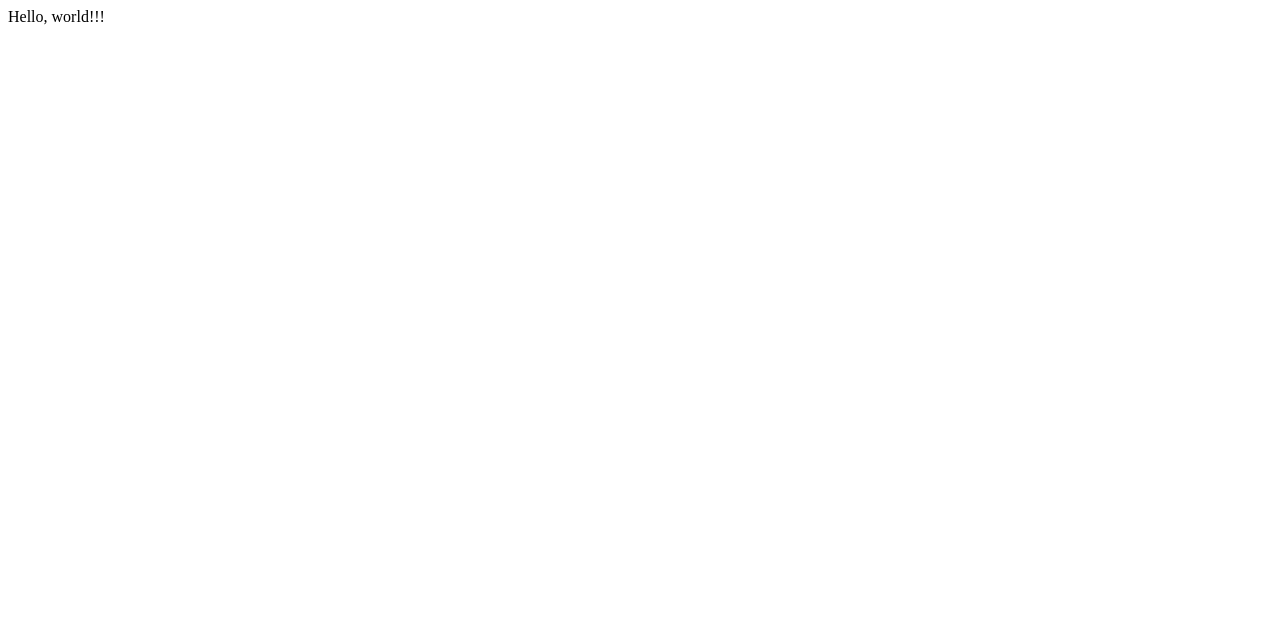
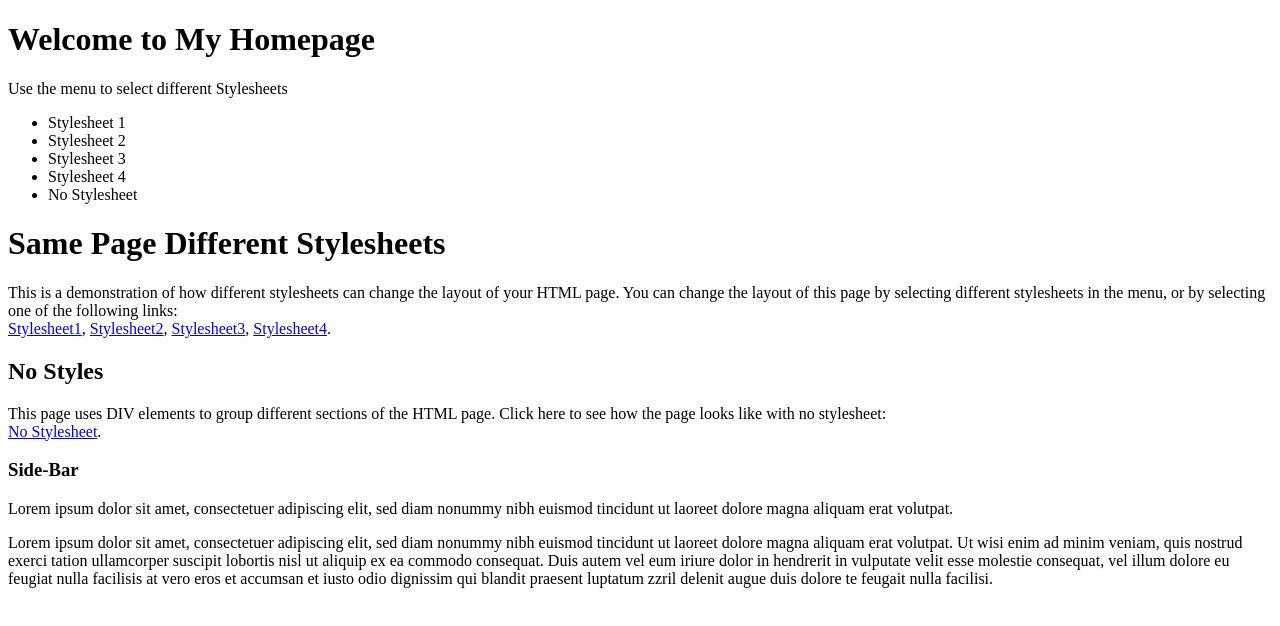
Before and after one commit to hwan129/project2, a plain HTML site: page index.html in a window 1280 px wide. Drawn offline with Linux system fonts and the light colour scheme.

Commit message:
update index.html

```diff
--- a/index.html
+++ b/index.html
@@ -6,6 +6,42 @@
     <title>Document</title>
 </head>
 <body>
-    Hello, world!!!
+    <div class="container wrapper">
+        <div id="top">
+          <h1>Welcome to My Homepage</h1>
+          <p>Use the menu to select different Stylesheets</p>
+        </div>
+        <div class="wrapper">
+         <div id="menubar">
+           <ul id="menulist">
+             <li class="menuitem" onclick="reStyle(0)">Stylesheet 1
+             </li><li class="menuitem" onclick="reStyle(1)">Stylesheet 2
+             </li><li class="menuitem" onclick="reStyle(2)">Stylesheet 3
+             </li><li class="menuitem" onclick="reStyle(3)">Stylesheet 4
+             </li><li class="menuitem" onclick="noStyles()">No Stylesheet
+           </li></ul>
+          </div>
+          <div id="main">
+            <h1>Same Page Different Stylesheets</h1>
+            <p>This is a demonstration of how different stylesheets can change the layout of your HTML page. You can change the layout of this page by selecting different stylesheets in the menu, or by selecting one of the following links:<br>
+            <a href="#" onclick="reStyle(0);return false">Stylesheet1</a>,
+            <a href="#" onclick="reStyle(1);return false">Stylesheet2</a>,
+            <a href="#" onclick="reStyle(2);return false">Stylesheet3</a>,
+            <a href="#" onclick="reStyle(3);return false">Stylesheet4</a>.
+            </p>
+             <h2>No Styles</h2>
+            <p>This page uses DIV elements to group different sections of the HTML page. Click here to see how the page looks like with no stylesheet:<br><a href="#" onclick="noStyles();return false">No Stylesheet</a>.</p>
+         </div>
+          <div id="sidebar">
+            <h3>Side-Bar</h3>
+            <p>Lorem ipsum dolor sit amet, consectetuer adipiscing elit, sed diam nonummy nibh euismod tincidunt ut laoreet dolore magna aliquam erat volutpat.</p>
+          </div>
+        </div>
+
+
+        <div id="bottom">
+          Lorem ipsum dolor sit amet, consectetuer adipiscing elit, sed diam nonummy nibh euismod tincidunt ut laoreet dolore magna aliquam erat volutpat. Ut wisi enim ad minim veniam, quis nostrud exerci tation ullamcorper suscipit lobortis nisl ut aliquip ex ea commodo consequat. Duis autem vel eum iriure dolor in hendrerit in vulputate velit esse molestie consequat, vel illum dolore eu feugiat nulla facilisis at vero eros et accumsan et iusto odio dignissim qui blandit praesent luptatum zzril delenit augue duis dolore te feugait nulla facilisi.
+        </div>
+      </div>
 </body>
 </html>
```
